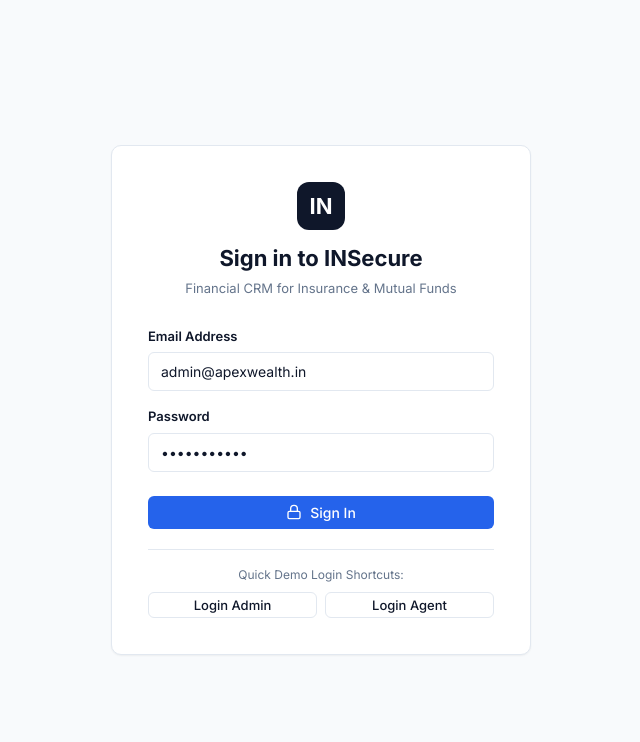
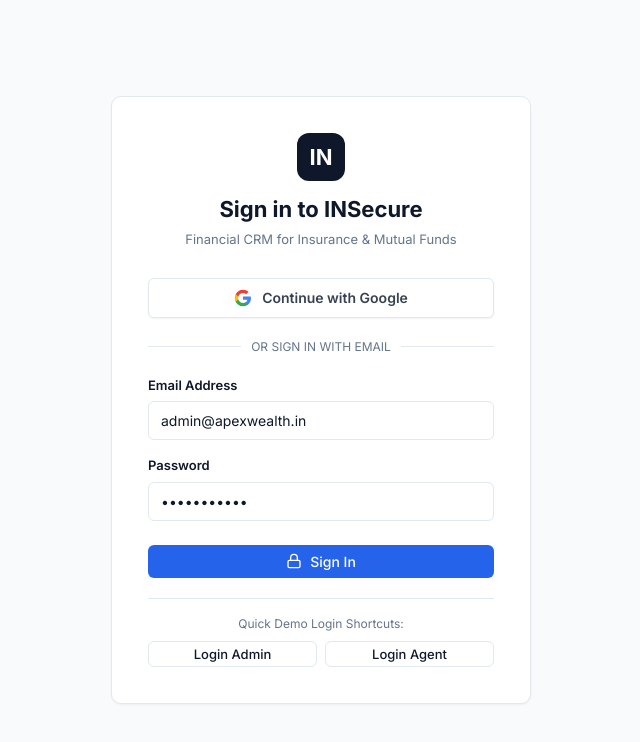
Before and after one commit to aryan7641/insecure_Fr, a React (Vite) app: page /login in a window 1280 px wide. Shown: the top 742 px of the page, without its empty margins (319-959 px from the left). Built offline with nearby package versions, Linux system fonts and the light colour scheme; no server answers.

Commit message:
Add Google OAuth button on LoginPage and AuthCallbackPage handler

```diff
--- a/src/App.jsx
+++ b/src/App.jsx
@@ -6,6 +6,7 @@
 
 import { MainLayout } from './components/layout/MainLayout';
 import { LoginPage } from './pages/LoginPage';
+import { AuthCallbackPage } from './pages/AuthCallbackPage';
 import { DashboardPage } from './pages/DashboardPage';
 import { CustomersPage } from './pages/CustomersPage';
 import { CustomerDetailPage } from './pages/CustomerDetailPage';
@@ -32,6 +33,7 @@
           <ToastProvider>
             <Routes>
               <Route path="/login" element={<LoginPage />} />
+              <Route path="/auth/callback" element={<AuthCallbackPage />} />
 
               <Route path="/" element={
                 <ProtectedRoute>
--- /dev/null
+++ b/src/pages/AuthCallbackPage.jsx
@@ -0,0 +1,66 @@
+import React, { useEffect, useState } from 'react';
+import { useNavigate } from 'react-router-dom';
+import { Loader } from 'lucide-react';
+import { apiClient } from '../api/client';
+
+export const AuthCallbackPage = () => {
+  const navigate = useNavigate();
+  const [status, setStatus] = useState('Completing Google authentication...');
+
+  useEffect(() => {
+    async function processCallback() {
+      const params = new URLSearchParams(window.location.search);
+      const token = params.get('token') || params.get('accessToken');
+      const agencyId = params.get('agencyId');
+
+      if (token) {
+        localStorage.setItem('insecure_token', token);
+        if (agencyId) {
+          localStorage.setItem('insecure_agency_id', agencyId);
+        }
+
+        try {
+          // Fetch current user details
+          const meRes = await apiClient.get('/auth/me');
+          const userData = meRes?.data?.user || meRes?.data;
+          if (userData) {
+            localStorage.setItem('insecure_user', JSON.stringify(userData));
+            const userAgency = userData.activeAgencyId || userData.agencies?.[0]?.agencyId;
+            if (userAgency) {
+              const rawAgencyId = typeof userAgency === 'object' ? (userAgency._id || userAgency.id) : userAgency;
+              localStorage.setItem('insecure_agency_id', rawAgencyId);
+            }
+          }
+        } catch (e) {
+          console.warn('Unable to fetch user details:', e.message);
+        }
+
+        navigate('/dashboard', { replace: true });
+        window.location.reload();
+      } else {
+        setStatus('Authentication failed or no token received. Redirecting to login...');
+        setTimeout(() => navigate('/login', { replace: true }), 2000);
+      }
+    }
+
+    processCallback();
+  }, [navigate]);
+
+  return (
+    <div style={{
+      minHeight: '100vh',
+      display: 'flex',
+      flexDirection: 'column',
+      alignItems: 'center',
+      justifyContent: 'center',
+      backgroundColor: 'var(--color-bg)',
+      padding: '20px'
+    }}>
+      <div className="card" style={{ padding: '32px', textAlign: 'center', maxWidth: '400px' }}>
+        <Loader size={36} className="animate-spin" style={{ margin: '0 auto 16px', color: 'var(--color-primary)' }} />
+        <h3 style={{ fontSize: '18px', fontWeight: '700', marginBottom: '8px' }}>Authenticating</h3>
+        <p style={{ fontSize: '14px', color: 'var(--color-text-muted)' }}>{status}</p>
+      </div>
+    </div>
+  );
+};
--- a/src/pages/LoginPage.jsx
+++ b/src/pages/LoginPage.jsx
@@ -1,18 +1,29 @@
 import React, { useState } from 'react';
 import { useNavigate } from 'react-router-dom';
 import { useAuth } from '../context/AuthContext';
-import { Shield, Lock } from 'lucide-react';
+import { Lock, Loader } from 'lucide-react';
 
 export const LoginPage = () => {
   const { login } = useAuth();
   const navigate = useNavigate();
   const [email, setEmail] = useState('admin@apexwealth.in');
   const [password, setPassword] = useState('password123');
+  const [loading, setLoading] = useState(false);
 
-  const handleSubmit = (e) => {
+  const handleSubmit = async (e) => {
     e.preventDefault();
-    login(email, password);
-    navigate('/dashboard');
+    setLoading(true);
+    try {
+      await login(email, password);
+      navigate('/dashboard');
+    } finally {
+      setLoading(false);
+    }
+  };
+
+  const handleGoogleLogin = () => {
+    // Redirect to Google OAuth initiation endpoint
+    window.location.href = '/api/auth/google';
   };
 
   return (
@@ -47,6 +58,49 @@
           </p>
         </div>
 
+        {/* Google OAuth Login Button */}
+        <button
+          type="button"
+          onClick={handleGoogleLogin}
+          className="btn"
+          style={{
+            width: '100%',
+            backgroundColor: '#ffffff',
+            color: '#374151',
+            border: '1px solid var(--color-border)',
+            display: 'flex',
+            alignItems: 'center',
+            justifyContent: 'center',
+            gap: '10px',
+            fontWeight: '600',
+            fontSize: '14px',
+            padding: '10px 16px',
+            marginBottom: '20px',
+            boxShadow: '0 1px 2px rgba(0,0,0,0.05)'
+          }}
+        >
+          <svg width="18" height="18" viewBox="0 0 24 24">
+            <path fill="#4285F4" d="M22.56 12.25c0-.78-.07-1.53-.2-2.25H12v4.26h5.92c-.26 1.37-1.04 2.53-2.21 3.31v2.77h3.57c2.08-1.92 3.28-4.74 3.28-8.09z"/>
+            <path fill="#34A853" d="M12 23c2.97 0 5.46-.98 7.28-2.66l-3.57-2.77c-.98.66-2.23 1.06-3.71 1.06-2.86 0-5.29-1.93-6.16-4.53H2.18v2.84C3.99 20.53 7.7 23 12 23z"/>
+            <path fill="#FBBC05" d="M5.84 14.09c-.22-.66-.35-1.36-.35-2.09s.13-1.43.35-2.09V7.06H2.18C1.43 8.55 1 10.22 1 12s.43 3.45 1.18 4.94l2.85-2.22.81-.63z"/>
+            <path fill="#EA4335" d="M12 5.38c1.62 0 3.06.56 4.21 1.64l3.15-3.15C17.45 2.09 14.97 1 12 1 7.7 1 3.99 3.47 2.18 7.06l3.66 2.84c.87-2.6 3.3-4.52 6.16-4.52z"/>
+          </svg>
+          Continue with Google
+        </button>
+
+        <div style={{
+          display: 'flex',
+          alignItems: 'center',
+          textAlign: 'center',
+          marginBottom: '20px',
+          color: 'var(--color-text-muted)',
+          fontSize: '12px'
+        }}>
+          <div style={{ flex: 1, height: '1px', backgroundColor: 'var(--color-border)' }} />
+          <span style={{ padding: '0 10px' }}>OR SIGN IN WITH EMAIL</span>
+          <div style={{ flex: 1, height: '1px', backgroundColor: 'var(--color-border)' }} />
+        </div>
+
         <form onSubmit={handleSubmit}>
           <div className="form-group">
             <label className="form-label">Email Address</label>
@@ -70,11 +124,11 @@
             />
           </div>
 
-          <button type="submit" className="btn btn-primary" style={{ width: '100%', marginTop: '8px' }}>
-            <Lock size={16} /> Sign In
+          <button type="submit" className="btn btn-primary" style={{ width: '100%', marginTop: '8px' }} disabled={loading}>
+            {loading ? <Loader size={16} className="animate-spin" /> : <Lock size={16} />} Sign In
           </button>
 
-          <div style={{ marginTop: '20px', borderTop: '1px solid var(--color-border)', paddingTop: '16px', textContent: 'center' }}>
+          <div style={{ marginTop: '20px', borderTop: '1px solid var(--color-border)', paddingTop: '16px' }}>
             <div style={{ fontSize: '12px', color: 'var(--color-text-muted)', marginBottom: '8px', textAlign: 'center' }}>
               Quick Demo Login Shortcuts:
             </div>
@@ -83,7 +137,11 @@
                 type="button"
                 className="btn btn-secondary btn-sm"
                 style={{ flex: 1 }}
-                onClick={() => { setEmail('admin@apexwealth.in'); login('admin@apexwealth.in', 'pass'); navigate('/dashboard'); }}
+                onClick={async () => {
+                  setEmail('admin@apexwealth.in');
+                  await login('admin@apexwealth.in', 'password123', 'Admin');
+                  navigate('/dashboard');
+                }}
               >
                 Login Admin
               </button>
@@ -91,7 +149,11 @@
                 type="button"
                 className="btn btn-secondary btn-sm"
                 style={{ flex: 1 }}
-                onClick={() => { setEmail('priya@apexwealth.in'); login('priya@apexwealth.in', 'pass'); navigate('/dashboard'); }}
+                onClick={async () => {
+                  setEmail('priya@apexwealth.in');
+                  await login('priya@apexwealth.in', 'password123', 'Agent');
+                  navigate('/dashboard');
+                }}
               >
                 Login Agent
               </button>
```
